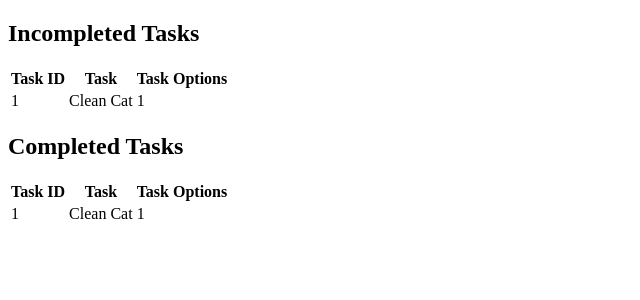
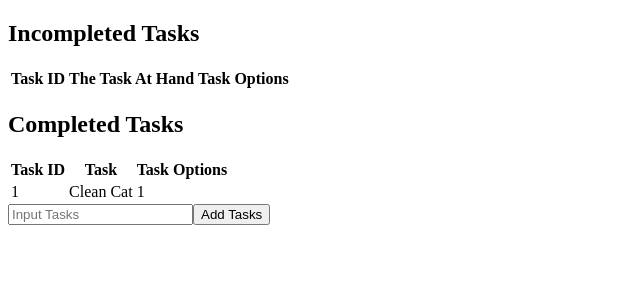
Before and after one commit to nedel20/vettect-project-2, a React (Create React App) app: page / in a window 1280 px wide. Shown: the top 300 px of the page, without its empty margins (0-640 px from the left). Built offline with nearby package versions, Linux system fonts and the light colour scheme.

Commit message:
Working and linked table and add component

```diff
--- a/src/App.js
+++ b/src/App.js
@@ -1,11 +1,26 @@
+import { useState } from 'react';
+import AddContentForm from './Components/Button Components/AddContentForm';
 import CompleteTable from './Components/CompleteTable';
 import IncompleteTable from './Components/IncompleteTable';
+/**
+ *
+ * AddContentForm pass in props to form to  allow access
+ */
+function App() {
 
-function App() {
+  const [taskList, setTasks] = useState([]);
+
+  // Creates a new array with contents of the old array in addition to the tasks that needs to be added
+  // sets the tasks list to be the new array
+  const addTask =(tasks) =>{
+    setTasks([...taskList,tasks]);
+  }
+
   return (
     <div className="App">
-      <IncompleteTable/>
+      <IncompleteTable parentTasks={taskList}/>
       <CompleteTable/>
+      <AddContentForm setMyTasks={addTask}/>
     </div>
   );
 }
--- /dev/null
+++ b/src/Components/Button Components/AddContentForm.jsx
@@ -0,0 +1,26 @@
+import { useRef } from "react";
+
+const AddContentForm = (props) => {
+    // creating form to input task to table and submit
+
+    // variable to pass data using useRef()
+    const taskRef = useRef();
+
+
+    // Create form to handle submitted data
+    const handleSubmit = (event) =>{
+        event.preventDefault(); // prevents page from refreshing upon submit
+
+        // const task =taskRef.current.value;
+        props.setMyTasks({tasks: taskRef.current.value});
+    }
+
+    return (
+        <form>
+            <input placeholder="Input Tasks" ref={taskRef} />
+            <button onClick={handleSubmit} type="button">Add Tasks</button>
+        </form>
+     );
+}
+
+export default AddContentForm;
--- a/src/Components/IncompleteTable.jsx
+++ b/src/Components/IncompleteTable.jsx
@@ -6,16 +6,20 @@ const IncompleteTable = (props) => {
             <thead>
                 <tr>
                     <th>Task ID</th>
-                    <th>Task</th>
+                    <th>The Task At Hand</th>
                     <th>Task Options</th>
                 </tr>
             </thead>
             <tbody>
-                <tr>
-                    <td>1</td>
-                    <td>Clean Cat</td>
-                    <td>1</td>
-                </tr>
+            {props.parentTasks.map((task, index) => {
+                    return (
+                        <tr key={task.tasks}>
+                            <td>{index+1}</td>
+                            <td>{task.tasks}</td>
+                            <td>{index}</td>
+                        </tr>
+                    );
+                })}
             </tbody>
         </table>
         </>
```
Also changed, not shown: src/Components/Button Components/AddContent.jsx (deleted).
